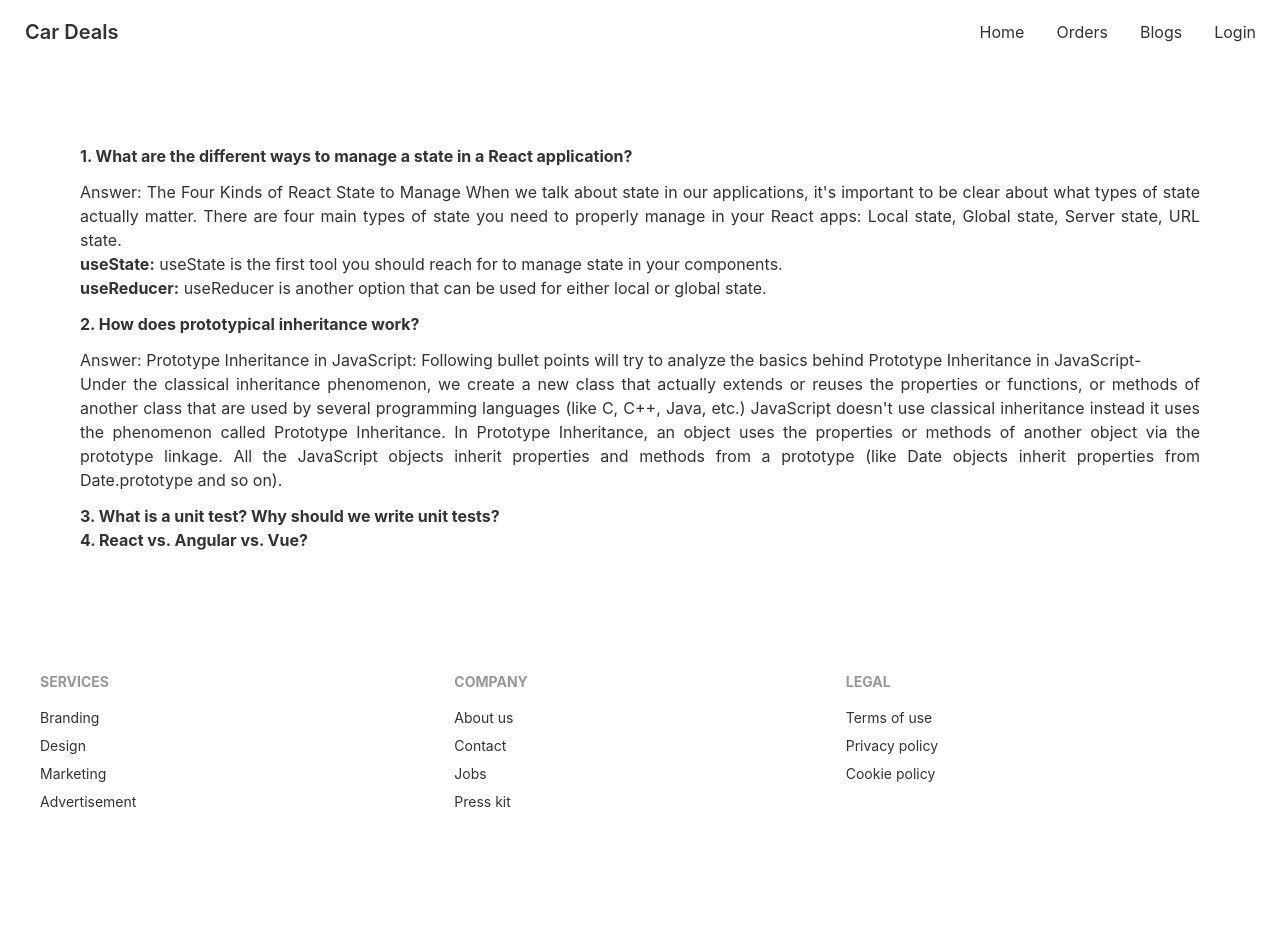
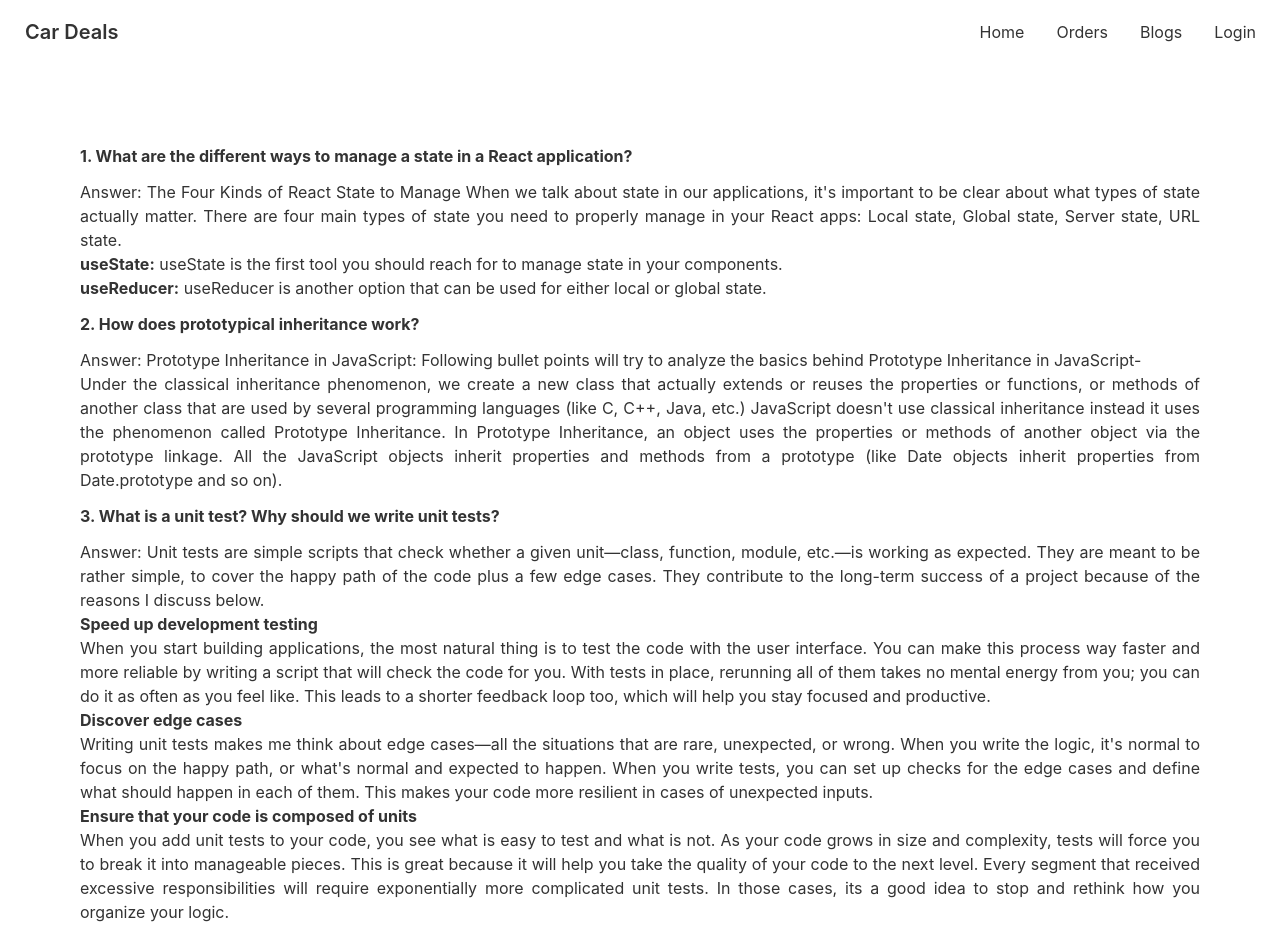
Before and after one commit to sabyasachi4943/cardeals-client, a React (Create React App) app: page /blogs in a window 1280 px wide. Shown: the top 940 px of the page. Built offline with nearby package versions, Linux system fonts and the light colour scheme; no server answers.

Commit message:
blogs q3 ans

```diff
--- a/src/Pages/Blogs/Blogs.js
+++ b/src/Pages/Blogs/Blogs.js
@@ -36,6 +36,38 @@ const Blogs = () => {
       <h1 className="font-bold">
         3. What is a unit test? Why should we write unit tests?
       </h1>
+      <p className="py-3">
+        Answer: Unit tests are simple scripts that check whether a given
+        unit—class, function, module, etc.—is working as expected. They are
+        meant to be rather simple, to cover the happy path of the code plus a
+        few edge cases. They contribute to the long-term success of a project
+        because of the reasons I discuss below. <br />
+        <span className="font-bold">Speed up development testing</span> <br />
+        When you start building applications, the most natural thing is to test
+        the code with the user interface. You can make this process way faster
+        and more reliable by writing a script that will check the code for you.
+        With tests in place, rerunning all of them takes no mental energy from
+        you; you can do it as often as you feel like. This leads to a shorter
+        feedback loop too, which will help you stay focused and productive.{" "}
+        <br />
+        <span className="font-bold">Discover edge cases</span> <br /> Writing
+        unit tests makes me think about edge cases—all the situations that are
+        rare, unexpected, or wrong. When you write the logic, it's normal to
+        focus on the happy path, or what's normal and expected to happen. When
+        you write tests, you can set up checks for the edge cases and define
+        what should happen in each of them. This makes your code more resilient
+        in cases of unexpected inputs. <br />
+        <span className="font-bold">
+          Ensure that your code is composed of units
+        </span>
+        <br /> When you add unit tests to your code, you see what is easy to
+        test and what is not. As your code grows in size and complexity, tests
+        will force you to break it into manageable pieces. This is great because
+        it will help you take the quality of your code to the next level. Every
+        segment that received excessive responsibilities will require
+        exponentially more complicated unit tests. In those cases, its a good
+        idea to stop and rethink how you organize your logic.
+      </p>
       <h1 className="font-bold">4. React vs. Angular vs. Vue?</h1>
     </div>
   );
```
